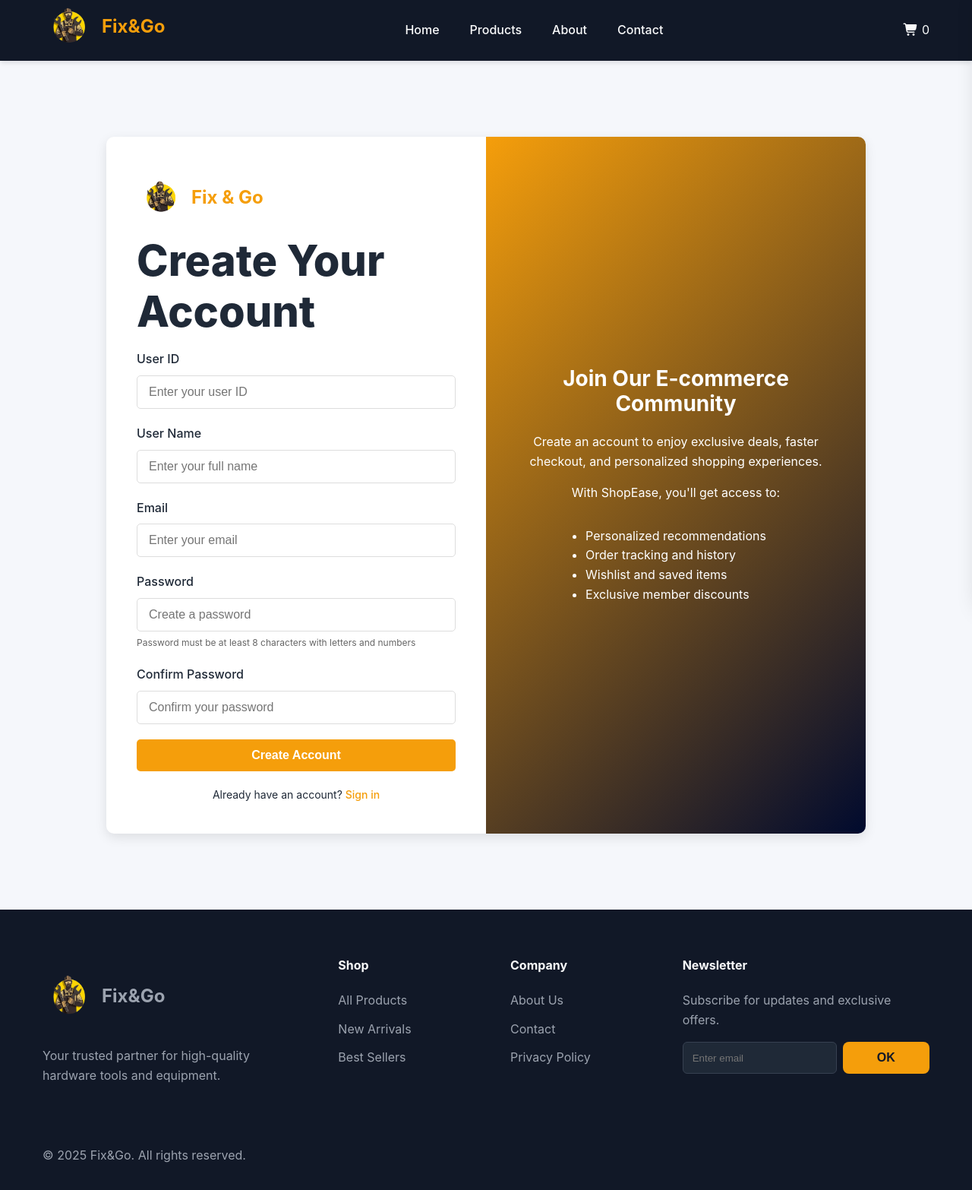
After one commit to LeeJTing/FixAndGo_Web, a PHP site: page /pages/member/register.php in a window 1280 px wide. The commit adds this page. Shown: the whole page at 76% size. Run offline with PHP 8.4, Linux system fonts and the light colour scheme; some libraries are stand-ins or nearby versions.

Commit message:
add register form

```diff
--- /dev/null
+++ b/component/registerForm.php
@@ -0,0 +1,59 @@
+<link rel="stylesheet" href="<?= $rootDir ?>/css/registerForm.css">
+
+<div class="register-form-container">
+        <div class="form-container">
+            <div class="logo"><img src="<?= $rootDir ?>/images/logo.png" alt="Fix & Go">Fix & Go</div>
+            <h1>Create Your Account</h1>
+            <form id="registerForm">
+                <div class="form-group">
+                    <label for="userID">User ID</label>
+                    <input class="form-input" type="text" id="userID" name="userID" placeholder="Enter your user ID" required>
+                    <div class="error" id="userIDError">User ID must be at least 4 characters long</div>
+                </div>
+
+                <div class="form-group">
+                    <label for="userName">User Name</label>
+                    <input class="form-input" type="text" id="userName" name="userName" placeholder="Enter your full name" required>
+                    <div class="error" id="userNameError">Please enter a valid name</div>
+                </div>
+
+                <div class="form-group">
+                    <label for="email">Email</label>
+                    <input class="form-input" type="email" id="email" name="email" placeholder="Enter your email" autocomplete="email" required>
+                    <div class="error" id="emailError">Please enter a valid email address</div>
+                </div>
+
+                <div class="form-group">
+                    <label for="password">Password</label>
+                    <input class="form-input" type="password" id="password" name="password" placeholder="Create a password" required>
+                    <div class="password-requirements">Password must be at least 8 characters with letters and numbers</div>
+                    <div class="error" id="passwordError">Password must be at least 8 characters with letters and numbers</div>
+                </div>
+
+                <div class="form-group">
+                    <label for="confirmPassword">Confirm Password</label>
+                    <input class="form-input" type="password" id="confirmPassword" name="confirmPassword" placeholder="Confirm your password" required>
+                    <div class="error" id="confirmPasswordError">Passwords do not match</div>
+                    <div class="success" id="passwordMatch">Passwords match!</div>
+                </div>
+
+                <button type="submit">Create Account</button>
+            </form>
+
+            <div class="login-link">
+                Already have an account? <a href="#">Sign in</a>
+            </div>
+        </div>
+
+        <div class="banner">
+            <h2>Join Our E-commerce Community</h2>
+            <p>Create an account to enjoy exclusive deals, faster checkout, and personalized shopping experiences.</p>
+            <p>With ShopEase, you'll get access to:</p>
+            <ul style="text-align: left; margin-top: 15px;">
+                <li>Personalized recommendations</li>
+                <li>Order tracking and history</li>
+                <li>Wishlist and saved items</li>
+                <li>Exclusive member discounts</li>
+            </ul>
+        </div>
+    </div>
--- /dev/null
+++ b/css/registerForm.css
@@ -0,0 +1,148 @@
+
+main {
+            background-color: #f5f7fb;
+            color: var(--text-color);
+            display: flex;
+            justify-content: center;
+            align-items: center;
+            min-height: 100vh;
+            padding: 20px;
+        }
+
+        .register-form-container {
+            display: flex;
+            max-width: 1000px;
+            width: 100%;
+            background-color: white;
+            border-radius: 10px;
+            box-shadow: 0 5px 15px rgba(0, 0, 0, 0.1);
+            overflow: hidden;
+            margin: 10vh auto;
+        }
+
+        .form-container {
+            flex: 1;
+            padding: 40px;
+        }
+
+        .banner {
+            flex: 1;
+            background: linear-gradient(135deg, var(--primary-color), var(--primary-dark));
+            color: white;
+            display: flex;
+            flex-direction: column;
+            justify-content: center;
+            align-items: center;
+            padding: 40px;
+            text-align: center;
+        }
+
+        .banner h2 {
+            margin-bottom: 20px;
+            font-size: 28px;
+        }
+
+        .banner p {
+            font-size: 16px;
+            line-height: 1.6;
+        }
+
+        .logo {
+            font-size: 24px;
+            font-weight: bold;
+            color: var(--primary-color);
+            margin-bottom: 10px;
+        }
+
+        .logo img{
+            height: 10vh;
+            width: 5vw;
+        }
+
+        .form-group {
+            margin-bottom: 20px;
+        }
+
+        label {
+            display: block;
+            margin-bottom: 8px;
+            font-weight: 500;
+        }
+
+        .form-input {
+            width: 100%;
+            padding: 12px 15px;
+            border: 1px solid var(--border-color);
+            border-radius: 5px;
+            font-size: 16px;
+            transition: border-color 0.3s;
+        }
+
+        .form-input:focus {
+            outline: none;
+            border-color: var(--primary-color);
+            box-shadow: 0 0 0 2px rgba(74, 109, 229, 0.2);
+        }
+
+        .error {
+            color: var(--error-color);
+            font-size: 14px;
+            margin-top: 5px;
+            display: none;
+        }
+
+        .success {
+            color: var(--success-color);
+            font-size: 14px;
+            margin-top: 5px;
+            display: none;
+        }
+
+        button {
+            width: 100%;
+            padding: 12px;
+            background-color: var(--primary-color);
+            color: white;
+            border: none;
+            border-radius: 5px;
+            font-size: 16px;
+            font-weight: 600;
+            cursor: pointer;
+            transition: background-color 0.3s;
+        }
+
+        button:hover {
+            background-color: var(--primary-dark);
+        }
+
+        .login-link {
+            text-align: center;
+            margin-top: 20px;
+            font-size: 14px;
+        }
+
+        .login-link a {
+            color: var(--primary-color);
+            text-decoration: none;
+            font-weight: 500;
+        }
+
+        .login-link a:hover {
+            text-decoration: underline;
+        }
+
+        .password-requirements {
+            font-size: 12px;
+            color: #666;
+            margin-top: 5px;
+        }
+
+        @media (max-width: 768px) {
+            .container {
+                flex-direction: column;
+            }
+
+            .banner {
+                padding: 30px 20px;
+            }
+        }
--- a/css/style.css
+++ b/css/style.css
@@ -1,11 +1,15 @@
-:root {
+ :root {
   --primary-color: #f59e0b;
   --primary-hover: #d97706;
+  --primary-dark: #000a2e;
   --bg-dark: #111827;
   --bg-card: #f3f4f6;
   --text-light: #f9fafb;
-  --text-dark: #1f2937;
+  --text-color: #1f2937;
   --text-muted: #6b7280;
+  --border-color: #ddd;
+  --error-color: #e74c3c;
+  --success-color: #2ecc71;
   --spacing-unit: 1rem;
   --container-width: 1200px;
   --header-height: 80px;
--- /dev/null
+++ b/js/registerForm.js
@@ -0,0 +1,4 @@
+$(document).ready(function(){
+    $('#userID').get()
+
+})
--- /dev/null
+++ b/pages/member/register.php
@@ -0,0 +1,13 @@
+<?php
+require "../../_base.php";
+include "../../_head.php";
+?>
+<main>
+
+<?php
+    include "../../component/registerForm.php";
+?>
+</main>
+
+<?php
+include "../../_foot.php";
```
Also changed, not shown: register.php (deleted).
